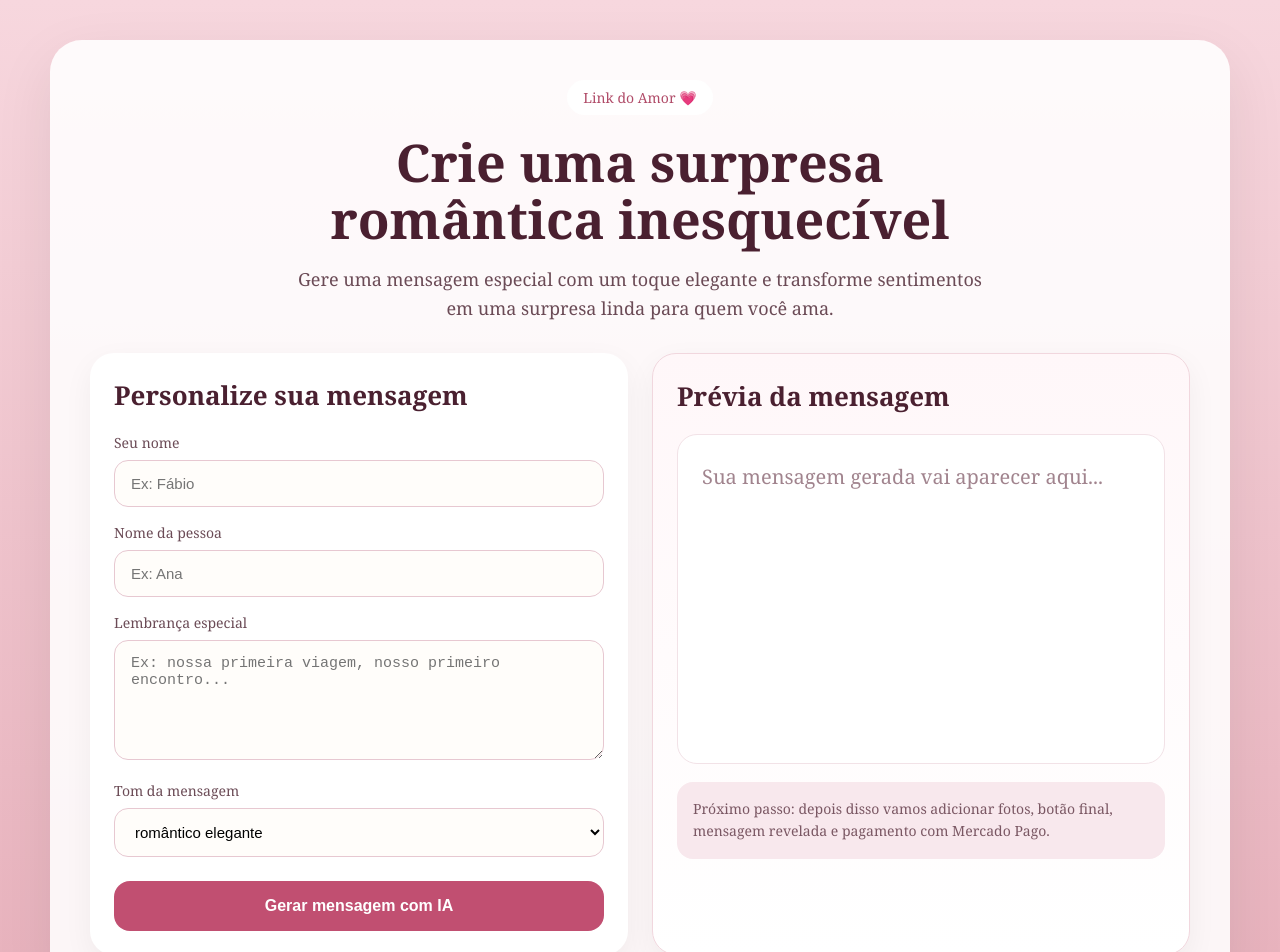
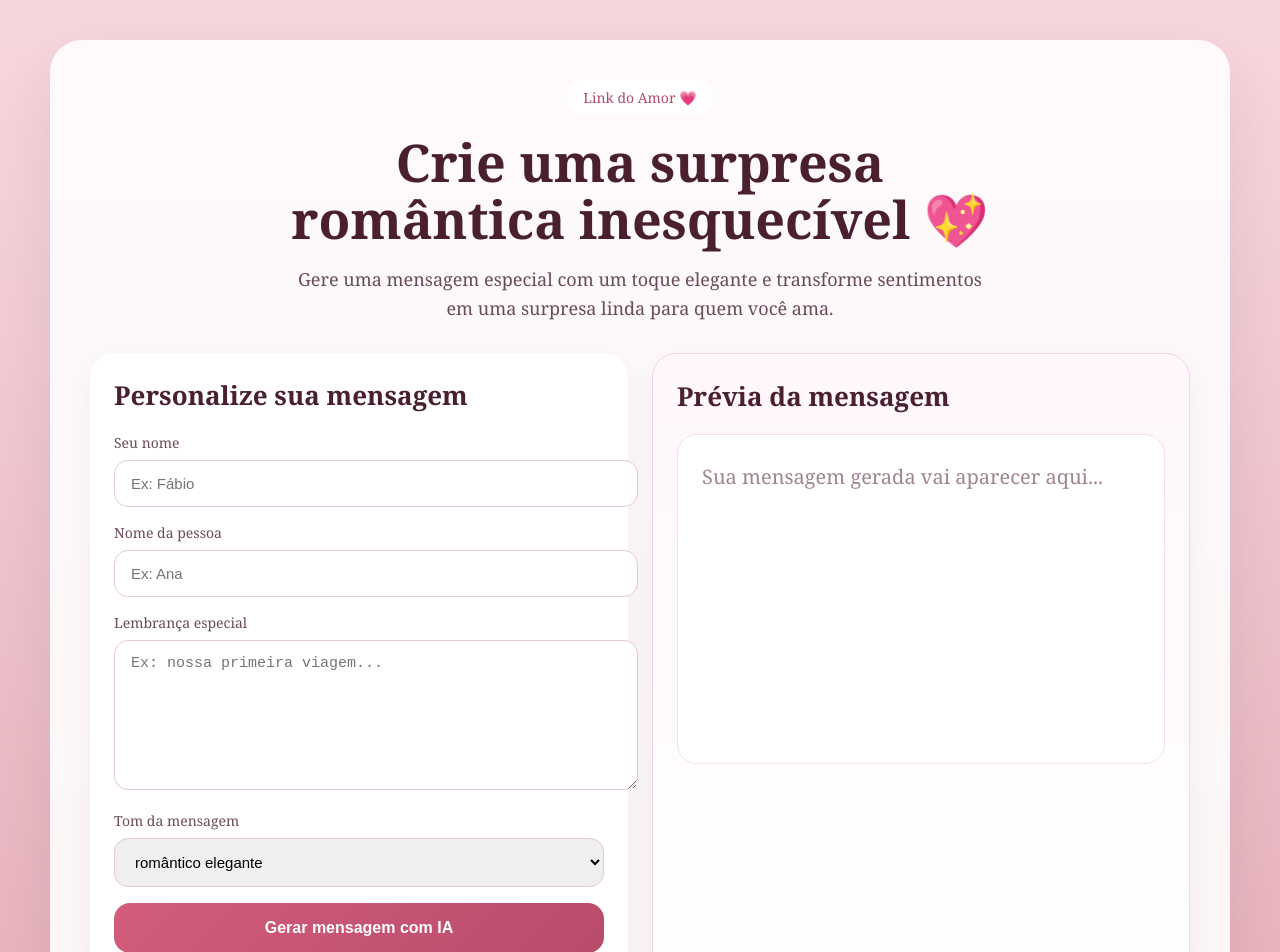
Before and after one commit to link-do-amor/link-do-amor, a Next.js app: page / in a window 1280 px wide. Shown: the top 952 px of the page. Built offline with nearby package versions, Linux system fonts and the light colour scheme.

Commit message:
Update page.js

```diff
--- a/app/page.js
+++ b/app/page.js
@@ -23,13 +23,15 @@ export default function Home() {
     setMessage("");
 
     setTimeout(() => {
-      const generated = `Desde que ${form.toName || "você"} chegou, tudo ficou mais bonito. ${
-        form.memory
-          ? `Eu ainda sorrio quando lembro de ${form.memory}. `
-          : ""
-      }Com carinho, eu só queria te lembrar o quanto você é especial pra mim.${
-        form.fromName ? ` Com amor, ${form.fromName}.` : ""
-      } ❤️`;
+      const generated = `Desde que ${form.toName || "você"} chegou, minha vida ganhou um brilho diferente. ✨
+
+${form.memory ? `Eu guardo com carinho cada detalhe de ${form.memory}, como se fosse um capítulo especial da nossa história. ` : ""}
+
+Tem algo em você que me traz paz, que me faz sorrir sem motivo e acreditar que o amor pode ser leve e intenso ao mesmo tempo.
+
+Você é especial pra mim de um jeito que palavras nunca vão conseguir explicar completamente… mas ainda assim eu tento, todos os dias.
+
+${form.fromName ? `Com todo meu carinho, ${form.fromName}. ❤️` : "❤️"}`;
 
       setMessage(generated);
       setLoading(false);
@@ -80,7 +82,7 @@ export default function Home() {
           >
             Crie uma surpresa
             <br />
-            romântica inesquecível
+            romântica inesquecível 💖
           </h1>
 
           <p
@@ -125,16 +127,7 @@ export default function Home() {
 
             <div style={{ display: "grid", gap: 16 }}>
               <div>
-                <label
-                  style={{
-                    display: "block",
-                    marginBottom: 8,
-                    color: "#6b4b56",
-                    fontSize: 14,
-                  }}
-                >
-                  Seu nome
-                </label>
+                <label style={labelStyle}>Seu nome</label>
                 <input
                   name="fromName"
                   value={form.fromName}
@@ -145,16 +138,7 @@ export default function Home() {
               </div>
 
               <div>
-                <label
-                  style={{
-                    display: "block",
-                    marginBottom: 8,
-                    color: "#6b4b56",
-                    fontSize: 14,
-                  }}
-                >
-                  Nome da pessoa
-                </label>
+                <label style={labelStyle}>Nome da pessoa</label>
                 <input
                   name="toName"
                   value={form.toName}
@@ -165,36 +149,18 @@ export default function Home() {
               </div>
 
               <div>
-                <label
-                  style={{
-                    display: "block",
-                    marginBottom: 8,
-                    color: "#6b4b56",
-                    fontSize: 14,
-                  }}
-                >
-                  Lembrança especial
-                </label>
+                <label style={labelStyle}>Lembrança especial</label>
                 <textarea
                   name="memory"
                   value={form.memory}
                   onChange={handleChange}
-                  placeholder="Ex: nossa primeira viagem, nosso primeiro encontro..."
-                  style={{ ...inputStyle, minHeight: 120, resize: "vertical" }}
+                  placeholder="Ex: nossa primeira viagem..."
+                  style={{ ...inputStyle, minHeight: 120 }}
                 />
               </div>
 
               <div>
-                <label
-                  style={{
-                    display: "block",
-                    marginBottom: 8,
-                    color: "#6b4b56",
-                    fontSize: 14,
-                  }}
-                >
-                  Tom da mensagem
-                </label>
+                <label style={labelStyle}>Tom da mensagem</label>
                 <select
                   name="tone"
                   value={form.tone}
@@ -209,17 +175,9 @@ export default function Home() {
 
               <button
                 onClick={generateMessage}
-                style={{
-                  border: "none",
-                  borderRadius: 16,
-                  padding: "16px 22px",
-                  background: "#c14f71",
-                  color: "#fff",
-                  fontSize: 16,
-                  fontWeight: 600,
-                  cursor: "pointer",
-                  marginTop: 8,
-                }}
+                style={buttonStyle}
+                onMouseOver={(e) => (e.target.style.opacity = 0.9)}
+                onMouseOut={(e) => (e.target.style.opacity = 1)}
               >
                 {loading ? "Gerando..." : "Gerar mensagem com IA"}
               </button>
@@ -235,49 +193,14 @@ export default function Home() {
               border: "1px solid #f1d7de",
             }}
           >
-            <h2
-              style={{
-                marginTop: 0,
-                marginBottom: 20,
-                fontSize: 26,
-                color: "#4a2030",
-              }}
-            >
-              Prévia da mensagem
-            </h2>
+            <h2 style={titleStyle}>Prévia da mensagem</h2>
 
-            <div
-              style={{
-                borderRadius: 20,
-                padding: 24,
-                background: "#fff",
-                minHeight: 280,
-                border: "1px solid #f2e2e7",
-                color: "#5a3a46",
-                fontSize: 20,
-                lineHeight: 1.8,
-              }}
-            >
+            <div style={previewBox}>
               {message || (
                 <span style={{ color: "#a1848e" }}>
                   Sua mensagem gerada vai aparecer aqui...
                 </span>
               )}
-            </div>
-
-            <div
-              style={{
-                marginTop: 18,
-                padding: 16,
-                borderRadius: 16,
-                background: "#f8e8ed",
-                color: "#7a5763",
-                fontSize: 14,
-                lineHeight: 1.6,
-              }}
-            >
-              Próximo passo: depois disso vamos adicionar fotos, botão final,
-              mensagem revelada e pagamento com Mercado Pago.
             </div>
           </div>
         </div>
@@ -286,13 +209,46 @@ export default function Home() {
   );
 }
 
+const labelStyle = {
+  display: "block",
+  marginBottom: 8,
+  color: "#6b4b56",
+  fontSize: 14,
+};
+
 const inputStyle = {
   width: "100%",
   padding: "14px 16px",
   borderRadius: 14,
   border: "1px solid #e7c8d1",
-  outline: "none",
   fontSize: 15,
-  boxSizing: "border-box",
-  background: "#fffdfa",
 };
+
+const buttonStyle = {
+  border: "none",
+  borderRadius: 16,
+  padding: "16px",
+  background: "linear-gradient(135deg, #d35d7b, #b94b6b)",
+  color: "#fff",
+  fontSize: 16,
+  fontWeight: 600,
+  cursor: "pointer",
+};
+
+const titleStyle = {
+  marginTop: 0,
+  marginBottom: 20,
+  fontSize: 26,
+  color: "#4a2030",
+};
+
+const previewBox = {
+  borderRadius: 20,
+  padding: 24,
+  background: "#fff",
+  minHeight: 280,
+  border: "1px solid #f2e2e7",
+  fontSize: 20,
+  lineHeight: 1.8,
+  color: "#5a3a46",
+};
```
